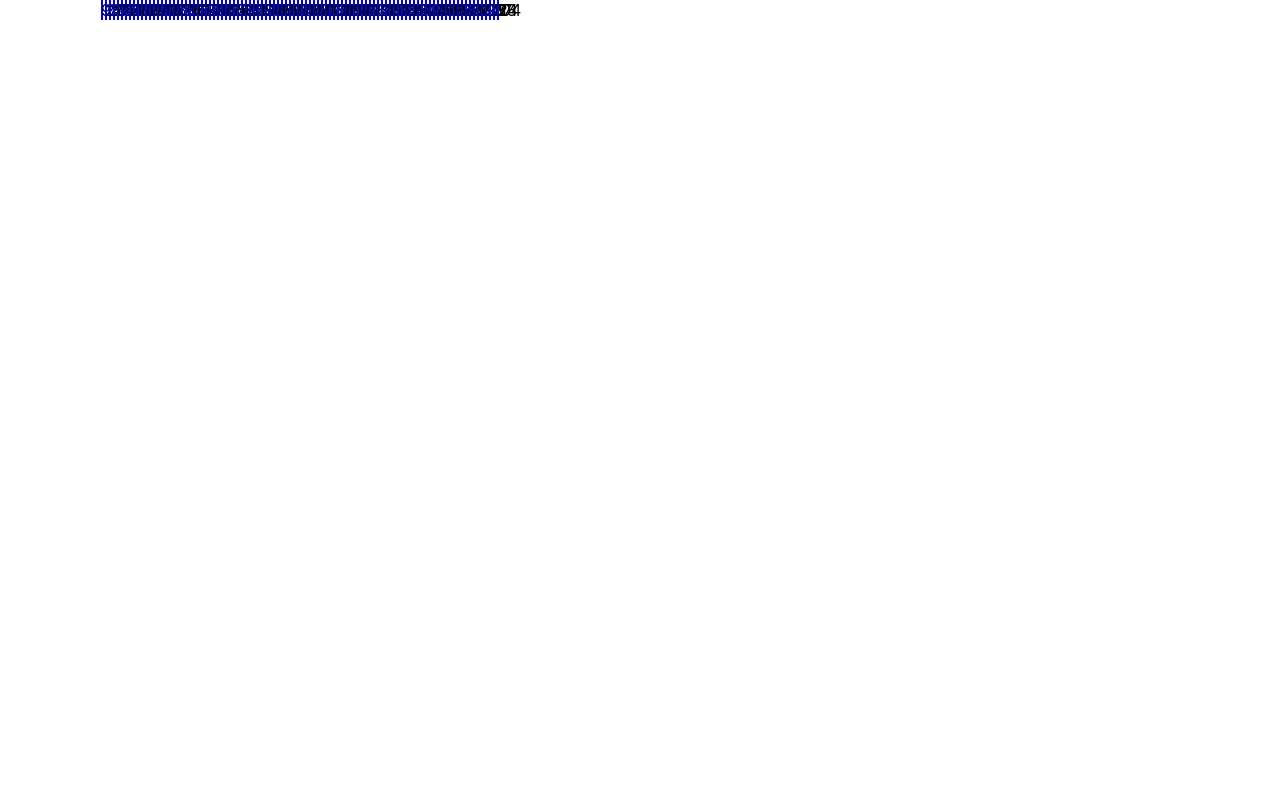
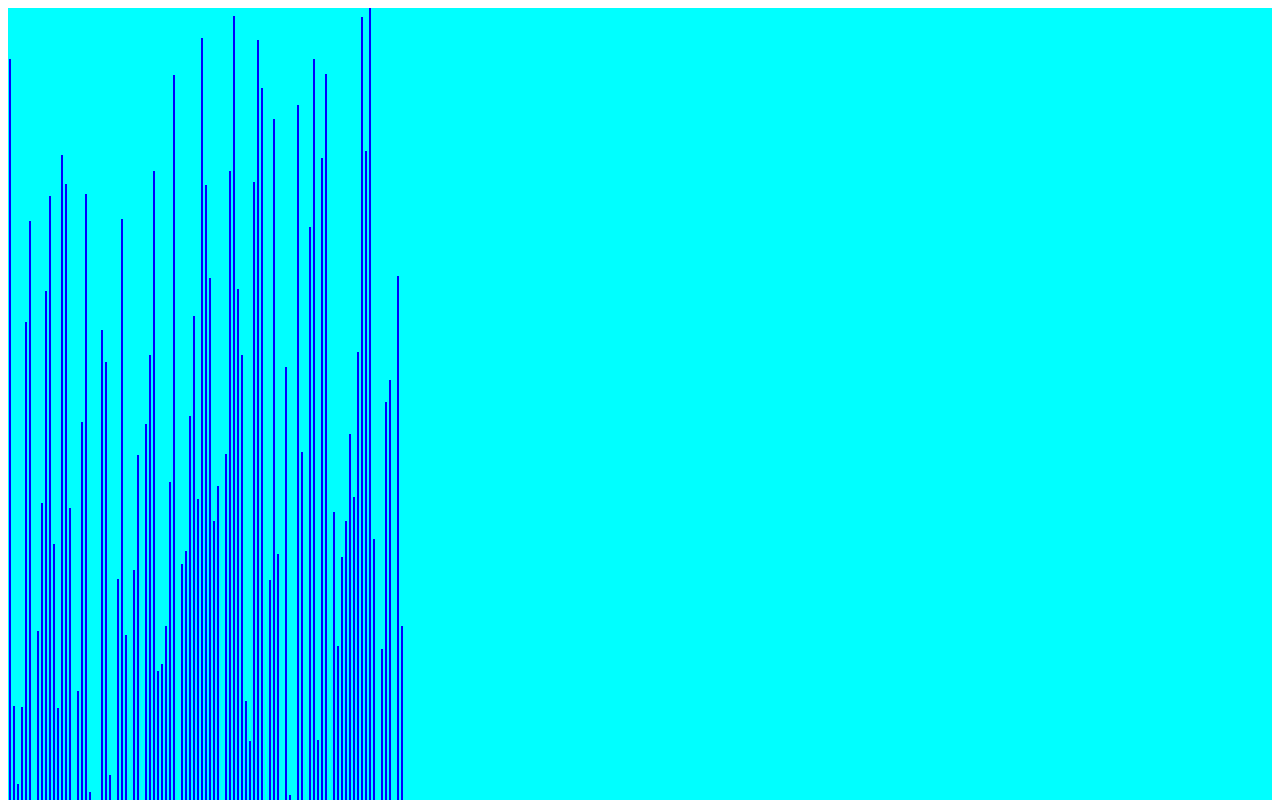
Before and after one commit to GaelGil/algorithm-visualizer, a React (Create React App) app: page / in a window 1280 px wide. Shown: the top 800 px of the page. Built offline with nearby package versions, Linux system fonts and the light colour scheme.

Commit message:
added css to have a working front end

```diff
--- a/src/AlgorithmVisualizer/AlgorithmVisualizer.css
+++ b/src/AlgorithmVisualizer/AlgorithmVisualizer.css
@@ -1,16 +1,13 @@
-.array {
-    /* display: flex; */
-    /* justify-content: center; */
-    /* align-self: center; */
-    position: absolute;
-    left: 100px;
-    /* top: 50vh; */
-}
+.array-container {
+    /* position: absolute; */
+    /* left: 100px; */
+    background-color: aqua;
+    width: 100%;
+    /* top: 100px; */
+  }
 
-.array-bar{
+  .array-bar {
     width: 2px;
-    background-color: blue;
-    /* height: 30px; */
     display: inline-block;
     margin: 0 1px;
-}
+  }
--- a/src/AlgorithmVisualizer/AlgorithmVisualizer.jsx
+++ b/src/AlgorithmVisualizer/AlgorithmVisualizer.jsx
@@ -1,7 +1,5 @@
 import React from "react";
 import './AlgorithmVisualizer.css';
-
-
 
 export default class AlgorithmVisualizer extends React.Component{
     constructor(props) {
@@ -26,12 +24,20 @@ export default class AlgorithmVisualizer extends React.Component{
         const {array} = this.state;
 
         return (
-            <div className="array">
-            {array.map((value, index) => (
-                <div className="array-bar" key={index}>{value}</div>
+
+            <div className="array-container">
+            {array.map((value, idx) => (
+              <div
+                className="array-bar"
+                key={idx}
+                style={{
+                  backgroundColor: "blue",
+                  height: `${value}px`,
+                }}>
+                </div>
             ))}
-            </div>
-        )
+          </div>
+        );
     };
 
 }
--- a/src/index.css
+++ b/src/index.css
@@ -6,8 +6,8 @@ body {
   -webkit-font-smoothing: antialiased;
   -moz-osx-font-smoothing: grayscale;
 }
-/*
+
 code {
   font-family: source-code-pro, Menlo, Monaco, Consolas, 'Courier New',
     monospace;
-} */
+}
--- a/src/index.js
+++ b/src/index.js
@@ -1,16 +1,12 @@
 import React from 'react';
 import ReactDOM from 'react-dom/client';
-import './index.css';
-// import App from './App';
 import AlgorithmVisualizer from './AlgorithmVisualizer/AlgorithmVisualizer.jsx';
 import reportWebVitals from './reportWebVitals';
 
 const root = ReactDOM.createRoot(document.getElementById('root'));
 root.render(
   <React.StrictMode>
-    {/* <algorithm_visualizer /> */}
     <AlgorithmVisualizer />
-    {/* <App /> */}
   </React.StrictMode>
 );
 
```
